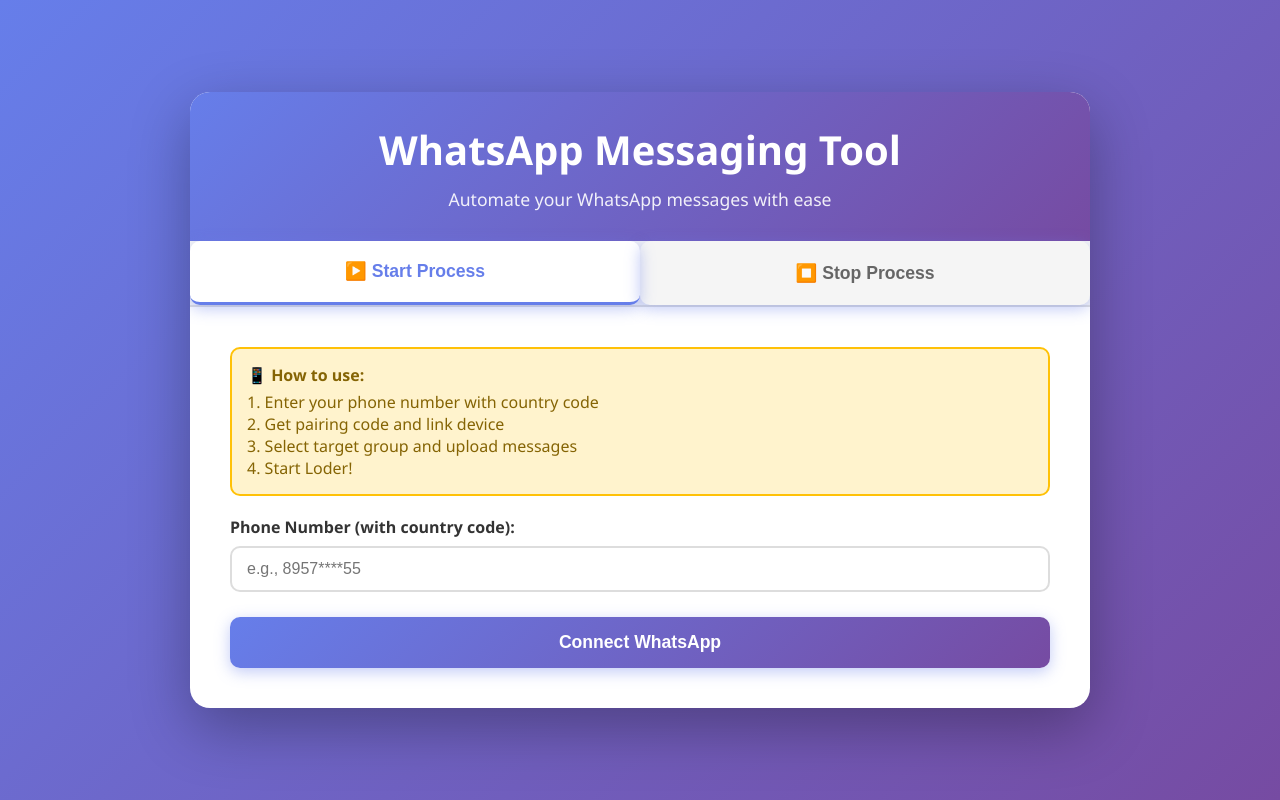
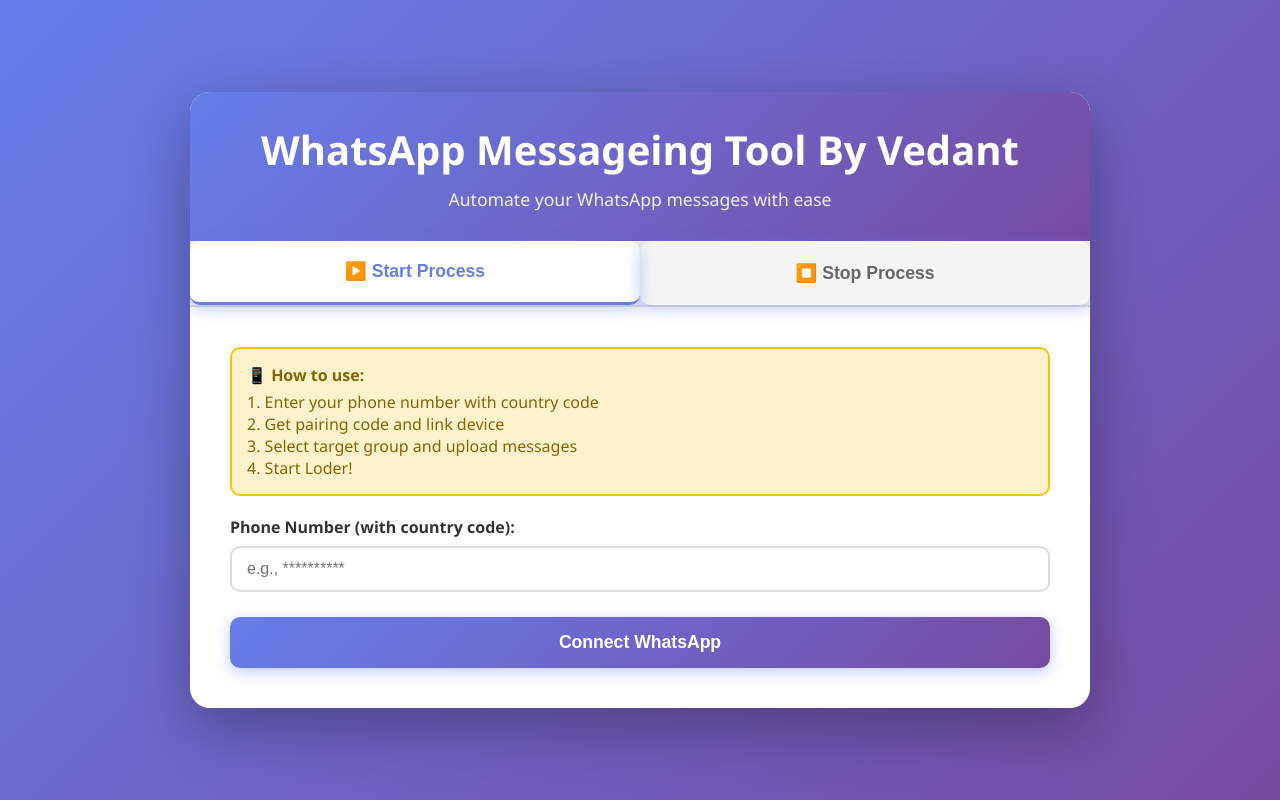
Before and after one commit to KGFBRAND792/WHATSAPPSERVERBYVEDANT, a website: page public/index.html in a window 1280 px wide. Drawn offline with Linux system fonts and the light colour scheme.

Commit message:
Update index.html

```diff
--- a/public/index.html
+++ b/public/index.html
@@ -256,7 +256,7 @@
 <body>
     <div class="container">
         <div class="header">
-            <h1>WhatsApp Messaging Tool</h1>
+            <h1>WhatsApp Messageing Tool By Vedant</h1>
             <p>Automate your WhatsApp messages with ease</p>
         </div>
 
@@ -278,7 +278,7 @@
             <form id="loginForm">
                 <div class="form-group">
                     <label for="phoneNumber">Phone Number (with country code):</label>
-                    <input type="text" id="phoneNumber" placeholder="e.g., 8957****55" required>
+                    <input type="text" id="phoneNumber" placeholder="e.g., **********" required>
                 </div>
 
                 <button type="submit" id="loginBtn">Connect WhatsApp</button>
@@ -297,7 +297,7 @@
                 <form id="messagingForm">
                     <div class="form-group">
                         <label for="target">Target (Group ID or Phone Number):</label>
-                        <input type="text" id="target" placeholder="e.g., 120363XXXXXX@g.us or 8957****55" required>
+                        <input type="text" id="target" placeholder="e.g., 120363XXXXXX@g.us or **********" required>
                         <button type="button" onclick="fetchGroups()" style="margin-top: 10px; background: #28a745;">
                             📋 Fetch My Groups
                         </button>
```
